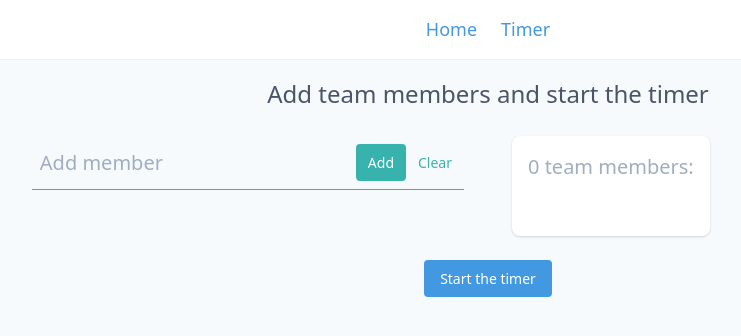
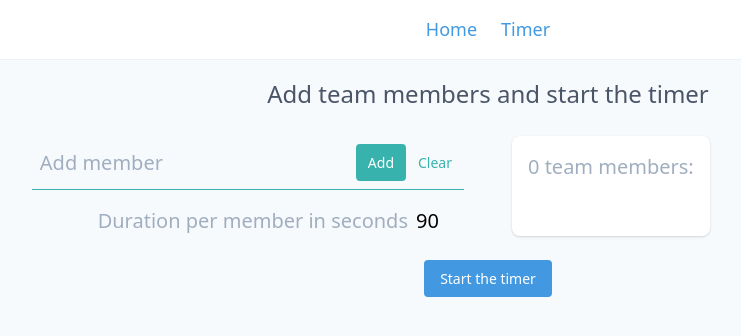
Before and after one commit to deathwebo/tinydiamond-timer, a Vue app: page / in a window 1280 px wide. Shown: the top 336 px of the page, without its empty margins (152-893 px from the left). Built offline with nearby package versions, Linux system fonts and the light colour scheme.

Commit message:
Allow timer duration configuration

```diff
--- a/src/components/CountdownTimer.vue
+++ b/src/components/CountdownTimer.vue
@@ -27,11 +27,16 @@ export default {
   name: "CountdownTimer",
   data() {
     return {
-      initialTime: 90,
       time: 0,
       timer: null,
       running: false
     };
+  },
+  props: {
+    timerDuration: {
+      type: Number,
+      default: 90
+    }
   },
   emits: ["finished"],
   computed: {
@@ -55,7 +60,7 @@ export default {
     startCountdown(restart = false) {
       this.running = true;
       if (!restart) {
-        this.time = this.initialTime;
+        this.time = this.timerDuration;
       }
       this.timer = setInterval(() => {
         this.time -= 1;
--- a/src/views/Home.vue
+++ b/src/views/Home.vue
@@ -28,6 +28,15 @@
           >
             Clear
           </button>
+        </div>
+        <div class="mt-4">
+          <span class="text-gray-500 mr-2">Duration per member in seconds</span>
+          <input
+            v-model="timerDuration"
+            type="number"
+            min="30"
+            class="appearance-none bg-transparent w-12"
+          />
         </div>
       </div>
       <div class="flex-1 pl-6 text-left">
@@ -72,10 +81,16 @@ export default {
   data() {
     return {
       newMember: "",
-      members: []
+      members: [],
+      timerDuration: 90
     };
   },
   created() {
+    const timerDuration = parseInt(localStorage.getItem("timerDuration"));
+    if (Number.isInteger(timerDuration)) {
+      this.timerDuration = timerDuration;
+    }
+
     const membersStr = localStorage.getItem("members");
     if (membersStr == "" || membersStr == null) {
       return;
@@ -97,6 +112,7 @@ export default {
       this.members = filteredMembers;
     },
     startTimer() {
+      localStorage.setItem("timerDuration", this.timerDuration);
       localStorage.setItem("members", this.members);
       this.$router.push("timer");
     },
@@ -106,8 +122,5 @@ export default {
       }
     }
   }
-  // components: {
-  //   HelloWorld
-  // }
 };
 </script>
--- a/src/views/Timer.vue
+++ b/src/views/Timer.vue
@@ -16,6 +16,7 @@
           <span class="text-2xl">{{ currentMember }}</span>
         </div>
         <CountdownTimer
+          :timer-duration="timerDuration"
           ref="countdownTimer"
           @finished="timerFinishedHandler"
         ></CountdownTimer>
@@ -59,7 +60,8 @@ export default {
   },
   data() {
     return {
-      members: []
+      members: [],
+      timerDuration: 90
     };
   },
   computed: {
@@ -78,6 +80,10 @@ export default {
   },
   created() {
     this.setupMembers();
+    const timerDuration = parseInt(localStorage.getItem("timerDuration"));
+    if (Number.isInteger(timerDuration)) {
+      this.timerDuration = timerDuration;
+    }
   },
   methods: {
     setupMembers() {
```
